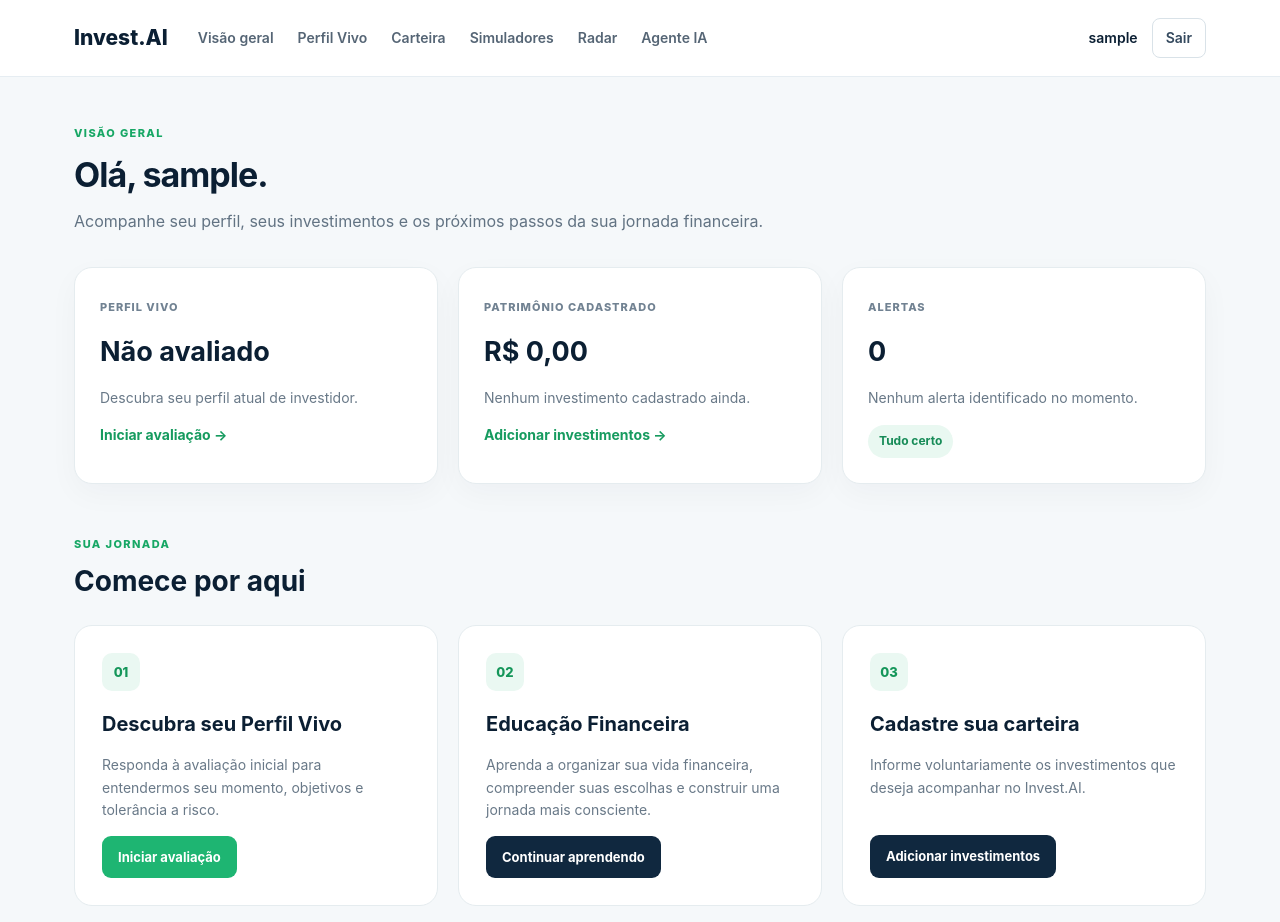
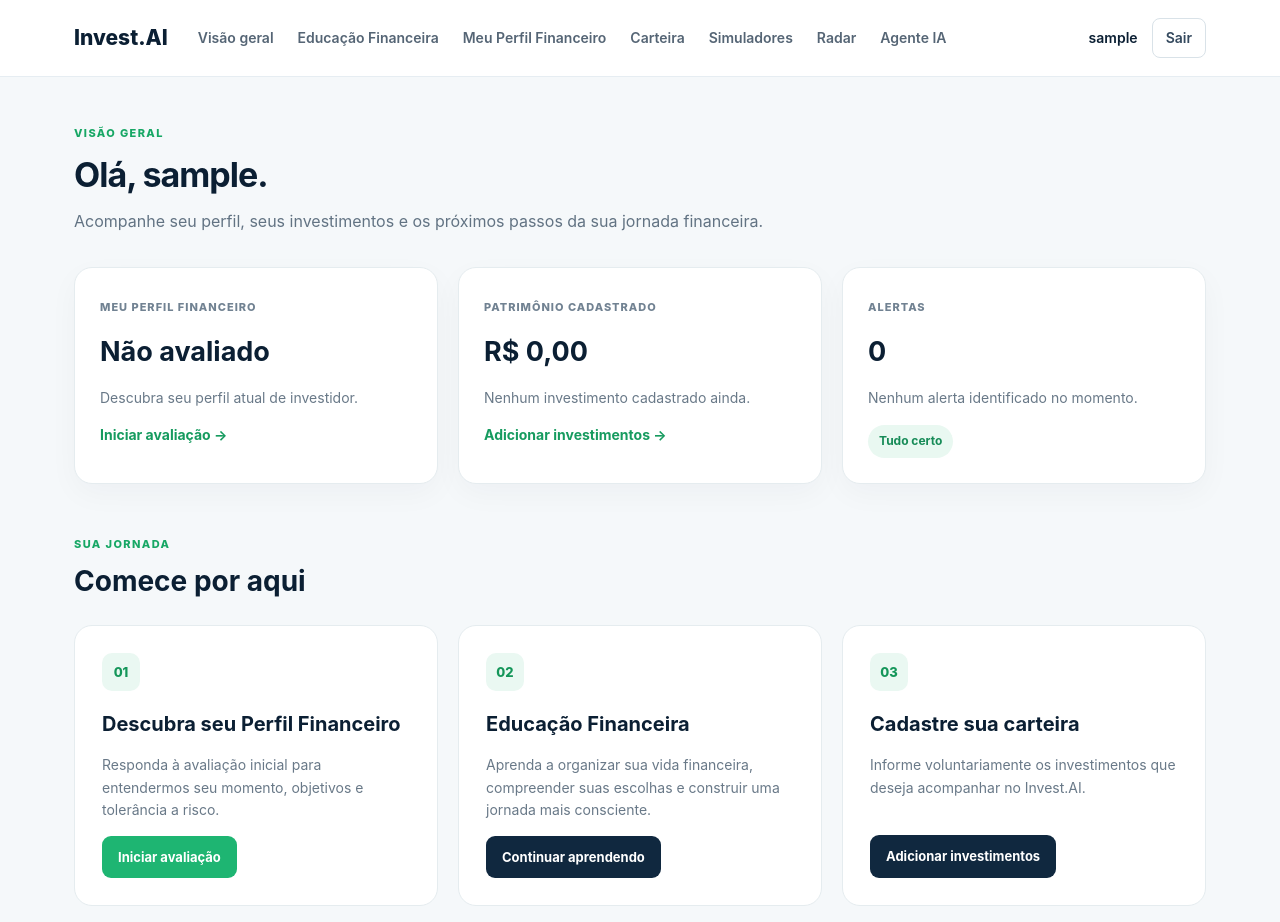
Before and after one commit to mbalbuquerque/invest.ia, a Django app: page /app/ in a window 1280 px wide. Shown: the top 922 px of the page. Run offline with Django 5.2, Linux system fonts and the light colour scheme; the visitor is signed in with stand-in values (Sample User, id 1); data that the repository does not hold is empty.

Commit message:
Integra Educacao Financeira e Perfil Vivo ao menu

```diff
--- a/templates/accounts/base_app.html
+++ b/templates/accounts/base_app.html
@@ -1,51 +1,122 @@
 {% load static %}
+
 <!DOCTYPE html>
 <html lang="pt-BR">
+
 <head>
     <meta charset="UTF-8">
-    <meta name="viewport" content="width=device-width, initial-scale=1.0">
-    <title>{% block title %}Invest.AI{% endblock %}</title>
 
-    <link rel="stylesheet" href="{% static 'css/styles.css' %}">
+    <meta
+        name="viewport"
+        content="width=device-width, initial-scale=1.0"
+    >
+
+    <title>
+        {% block title %}Invest.AI{% endblock %}
+    </title>
+
+    <link
+        rel="stylesheet"
+        href="{% static 'css/styles.css' %}"
+    >
 </head>
+
 <body class="app-body">
 
+    <!-- =====================================================
+         HEADER
+         ===================================================== -->
+
     <header class="app-header">
+
         <div class="app-header-inner">
 
-            <a href="{% url 'dashboard' %}" class="app-brand">
+            <!-- LOGO -->
+
+            <a
+                href="{% url 'dashboard' %}"
+                class="app-brand"
+            >
                 Invest.AI
             </a>
 
+
+            <!-- NAVEGAÇÃO -->
+
             <nav class="app-nav">
-                <a href="{% url 'dashboard' %}">Visão geral</a>
-                <a href="#">Perfil Vivo</a>
-                <a href="#">Carteira</a>
-                <a href="#">Simuladores</a>
-                <a href="#">Radar</a>
-                <a href="#">Agente IA</a>
+
+                <a href="{% url 'dashboard' %}">
+                    Visão geral
+                </a>
+
+                <a href="{% url 'educacao:inicio' %}">
+                    Educação Financeira
+                </a>
+
+                <a href="{% url 'perfil:resultado' %}">
+                    Meu Perfil Financeiro
+                </a>
+
+                <a href="#">
+                    Carteira
+                </a>
+
+                <a href="#">
+                    Simuladores
+                </a>
+
+                <a href="#">
+                    Radar
+                </a>
+
+                <a href="#">
+                    Agente IA
+                </a>
+
             </nav>
 
+
+            <!-- USUÁRIO -->
+
             <div class="app-user">
+
                 <span>
                     {{ request.user.username }}
                 </span>
 
-                <form method="post" action="{% url 'accounts:logout' %}">
+                <form
+                    method="post"
+                    action="{% url 'accounts:logout' %}"
+                >
                     {% csrf_token %}
-                    <button type="submit" class="app-logout">
+
+                    <button
+                        type="submit"
+                        class="app-logout"
+                    >
                         Sair
                     </button>
+
                 </form>
+
             </div>
 
         </div>
+
     </header>
 
+
+    <!-- =====================================================
+         CONTEÚDO
+         ===================================================== -->
+
     <main class="app-main">
+
         {% block content %}
         {% endblock %}
+
     </main>
 
 </body>
+
 </html>
--- a/templates/accounts/dashboard.html
+++ b/templates/accounts/dashboard.html
@@ -35,7 +35,7 @@ Painel | Invest.AI
     <article class="dashboard-card">
 
         <span class="dashboard-card-label">
-            PERFIL VIVO
+            MEU PERFIL FINANCEIRO
         </span>
 
         {% if perfil and perfil.classificacao %}
@@ -183,7 +183,7 @@ Painel | Invest.AI
             </span>
 
             <h3>
-                Descubra seu Perfil Vivo
+                Descubra seu Perfil Financeiro
             </h3>
 
             {% if perfil and perfil.classificacao %}
```
